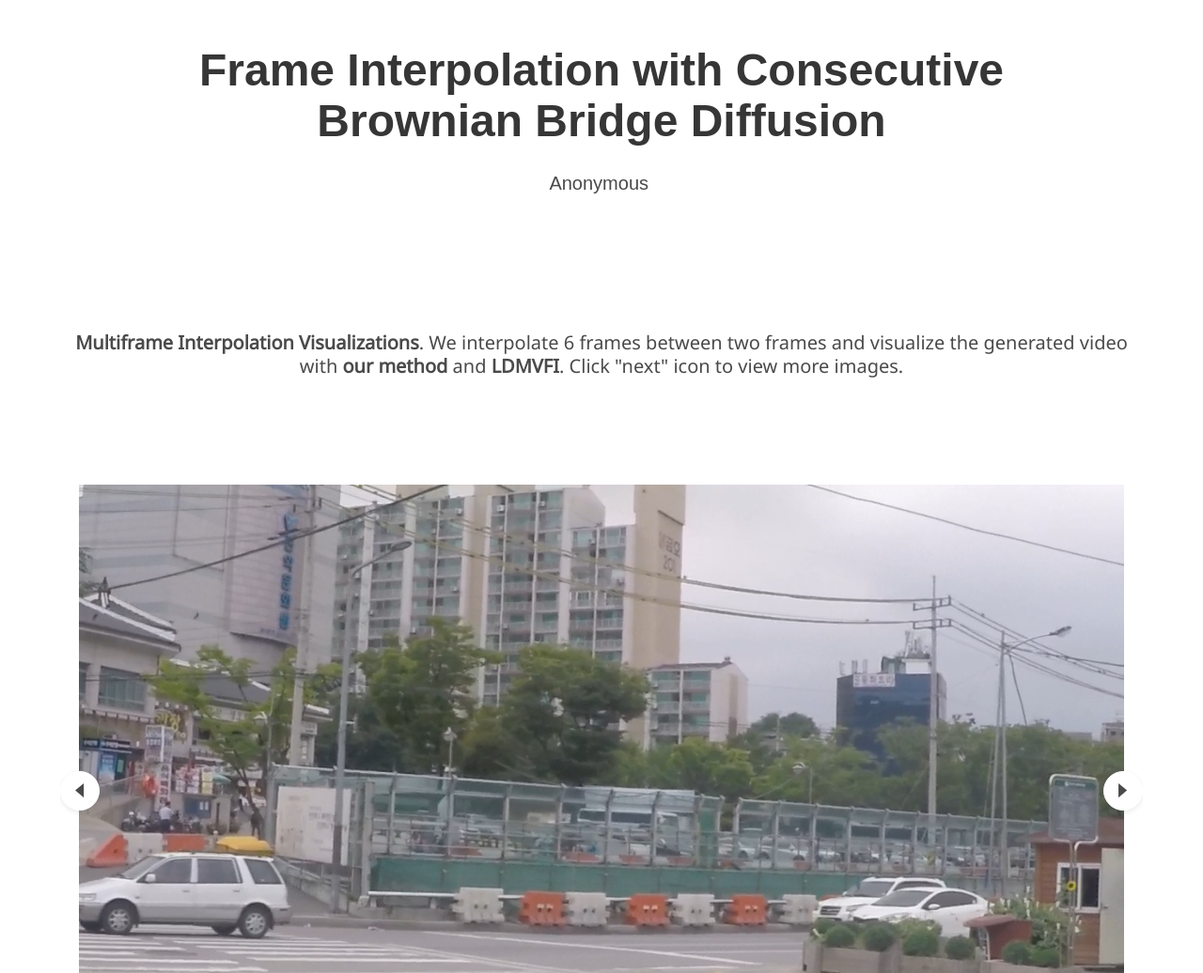
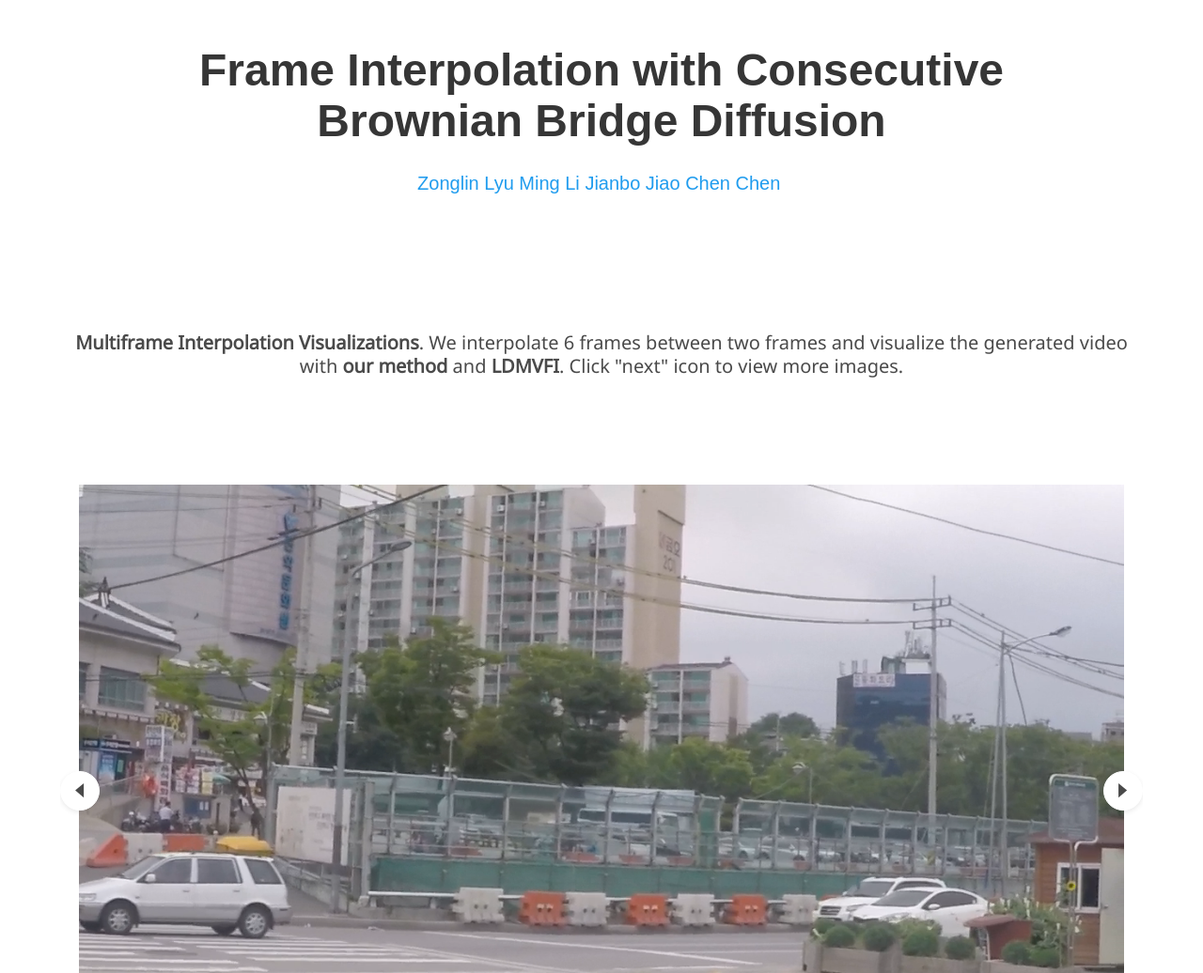
Before and after one commit to ZonglinL/videointerp, a plain HTML site: page index.html in a window 1280 px wide. Shown: the top 1036 px of the page at 94% size. Drawn offline with nearby package versions, Linux system fonts and the light colour scheme; some icons are missing; a web font is replaced by a local one.

Commit message:
Update index.html

```diff
--- a/index.html
+++ b/index.html
@@ -63,15 +63,18 @@
             <div class="is-size-5 publication-authors">
               <!-- Paper authors -->
               <span class="author-block">
-                <!-- Un comment after reviewing
-                <a href="FIRST AUTHOR PERSONAL LINK" target="_blank">First Author</a><sup>*</sup>,</span>
+                <a href="https://zonglinl.github.io/" target="_blank">Zonglin Lyu</a></span>
                 <span class="author-block">
-                  <a href="SECOND AUTHOR PERSONAL LINK" target="_blank">Second Author</a><sup>*</sup>,</span>
+                  <a href="https://liming-ai.github.io/" target="_blank">Ming Li</a></span>
                   <span class="author-block">
-                    <a href="THIRD AUTHOR PERSONAL LINK" target="_blank">Third Author</a>
+                    <a href="https://jianbojiao.com/" target="_blank">Jianbo Jiao</a>
                   </span>
-                -->
-                Anonymous</span>
+                  <span class="author-block">
+                    <a href="https://www.crcv.ucf.edu/chenchen/" target="_blank">Chen Chen</a>
+                  </span>
+
+
+
                 <span class="author-block">
                   </div>
                   <!-- uncomment after review
```
